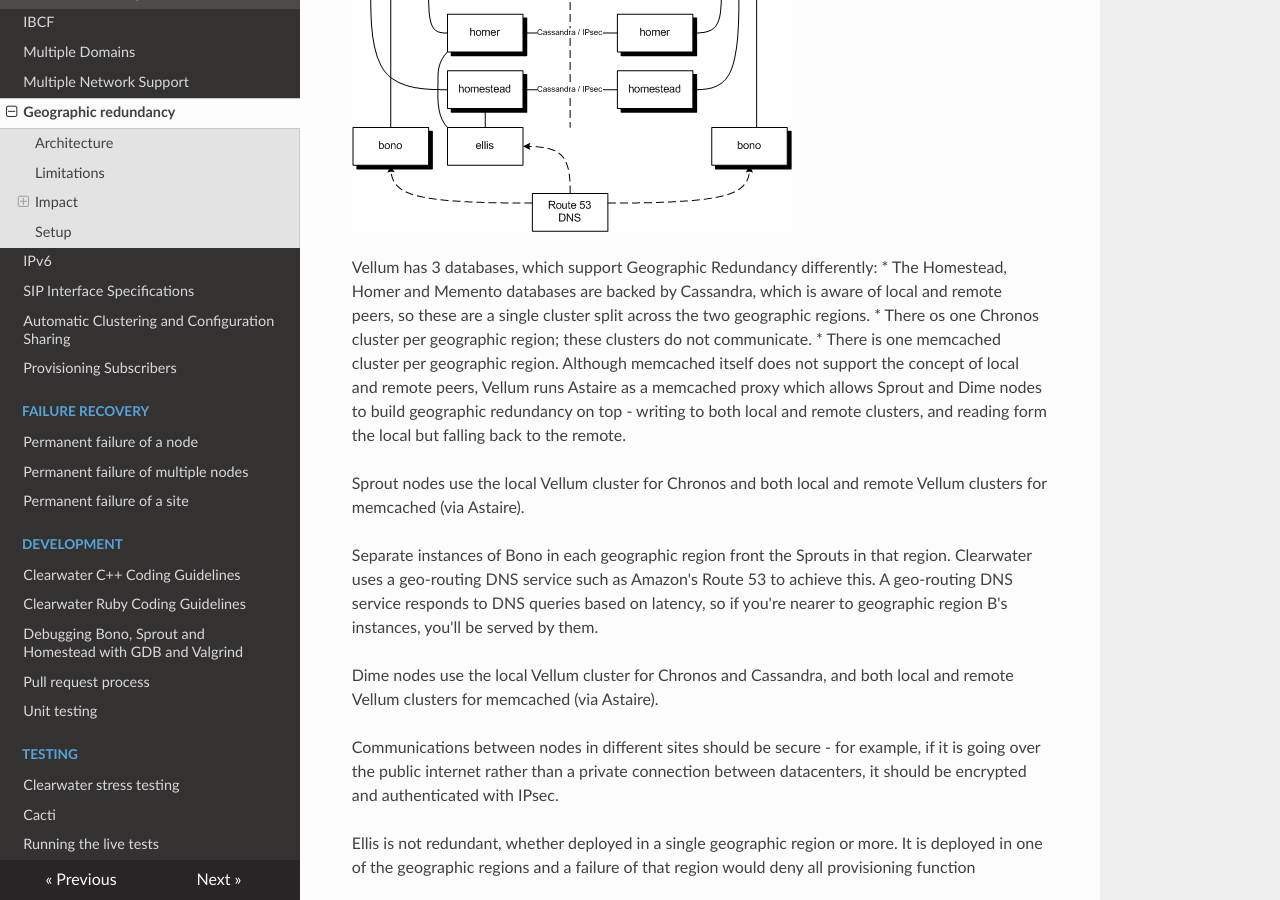
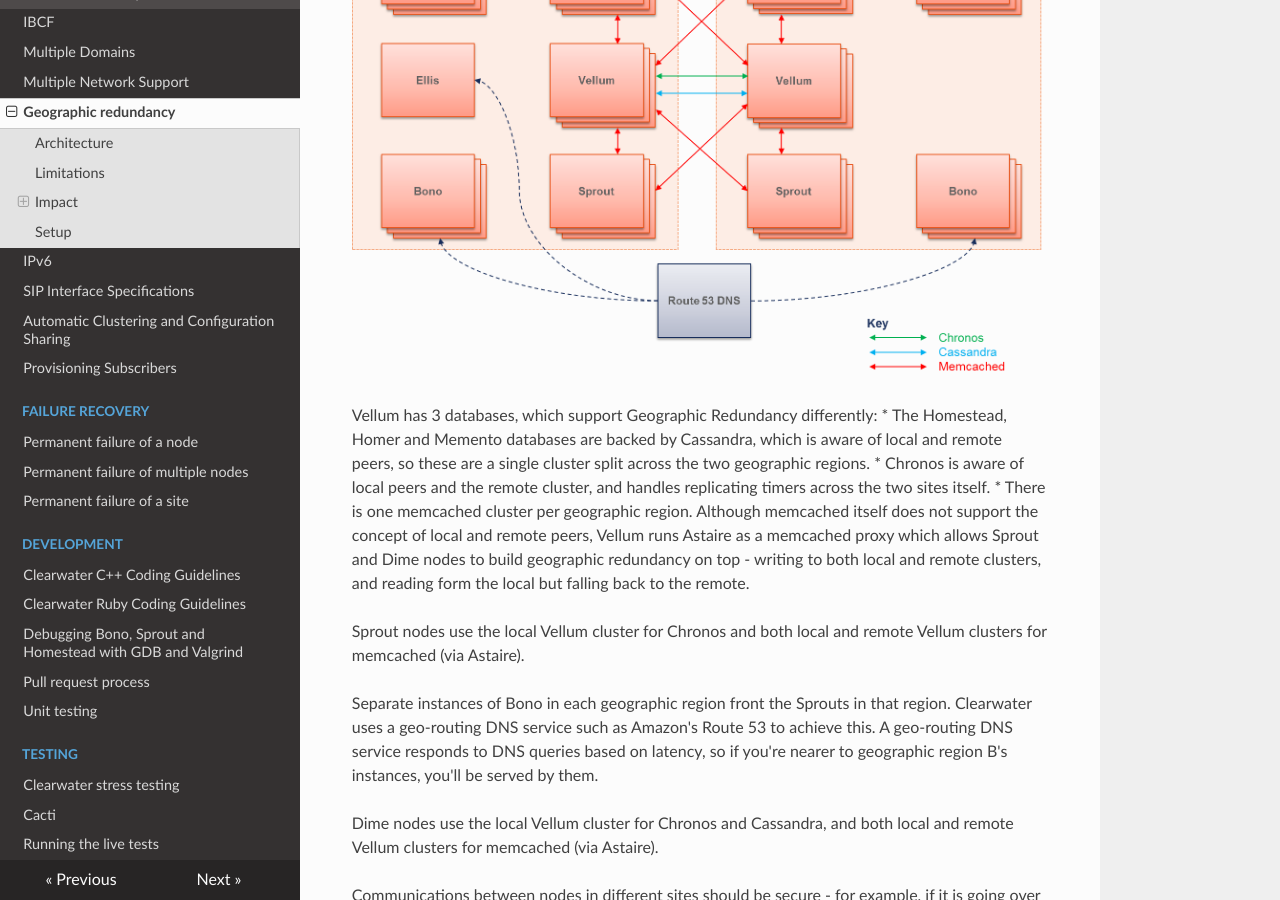
Before and after one commit to Metaswitch/clearwater-readthedocs, an MkDocs documentation site: the page built from docs/Geographic_redundancy.md, in a window 1280 px wide and 900 px high, scrolled down 551 px. Built offline with MkDocs 1.6.1, drawn with Linux system fonts in a browser that asks for light colours; nearby versions of some CDN libraries; old or Windows-style settings are respelled for this version of MkDocs; some of the changed text lies outside the part shown.

```diff
--- a/docs/Geographic_redundancy.md
+++ b/docs/Geographic_redundancy.md
@@ -15,12 +15,12 @@ The architecture of a geographically-redundant system is as follows.
 
 Vellum has 3 databases, which support Geographic Redundancy differently:
 * The Homestead, Homer and Memento databases are backed by Cassandra, which is aware of local and remote peers, so these are a single cluster split across the two geographic regions.
-* There os one Chronos cluster per geographic region; these clusters do not communicate.
+* Chronos is aware of local peers and the remote cluster, and handles replicating timers across the two sites itself.
 * There is one memcached cluster per geographic region. Although memcached itself does not support the concept of local and remote peers, Vellum runs Astaire as a memcached proxy which allows Sprout and Dime nodes to build geographic redundancy on top - writing to both local and remote clusters, and reading form the local but falling back to the remote.
 
 Sprout nodes use the local Vellum cluster for Chronos and both local and remote Vellum clusters for memcached (via Astaire).
 
-Separate instances of Bono in each geographic region front the Sprouts in that region.  Clearwater uses a geo-routing DNS service such as Amazon's Route&nbsp;53 to achieve this. A geo-routing DNS service responds to DNS queries based on latency, so if you're nearer to geographic region B's instances, you'll be served by them.
+Separate instances of Bono in each geographic region front the Sprouts in that region.  Clearwater uses a geo-routing DNS service such as Amazon's Route 53 to achieve this. A geo-routing DNS service responds to DNS queries based on latency, so if you're nearer to geographic region B's instances, you'll be served by them.
 
 Dime nodes use the local Vellum cluster for Chronos and Cassandra, and both local and remote Vellum clusters for memcached (via Astaire).
 
@@ -129,13 +129,13 @@ follows.
 1.  Create independent deployments for each of the regions,
     with separate DNS entries. See [the manual install instructions](http://clearwater.readthedocs.io/en/latest/Manual_Install.html#create-the-per-node-configuration) for the
     required GR settings.
-2.  Set up DNS (probably using SRV records) so that:
+2.  Configure Sprout and Dime to use the Astaire processes on both local and
+    remote Vellum nodes. See [the manual install instructions](http://clearwater.readthedocs.io/en/latest/Manual_Install.html#provide-shared-configuration) for the required settings.
+3.  Set up DNS (probably using SRV records) so that:
     -   Bono nodes prefer the Sprout node local to them, but will fail over to
         the one in the other site.
-    -   Sprout nodes only use the Homer, Dime and Vellum nodes in their
-        local site.
     -   The Ellis node ony uses the Homer and Vellum nodes in its local site.
-3.  Configure Route 53 to forward requests for Bono according to latency.
+4.  Configure Route 53 to forward requests for Bono according to latency.
     To do this, for each region, create one record set, as follows.
     -   Name: &lt;shared (non-geographically-redundant) DNS name\>
     -   Type: "A - IPv4 address" or "AAAA - IPv6 address"
```
Also changed, not shown: docs/img/Geographic_redundancy_diagram.png, 1 other file.
